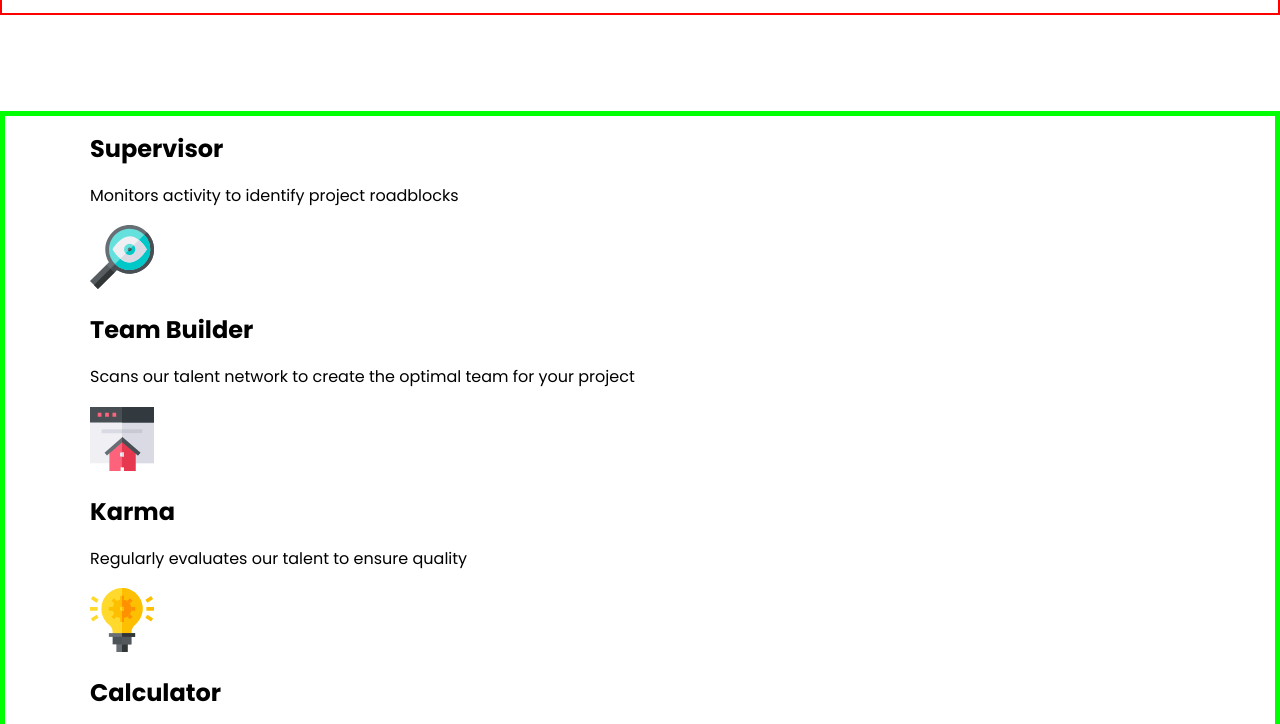
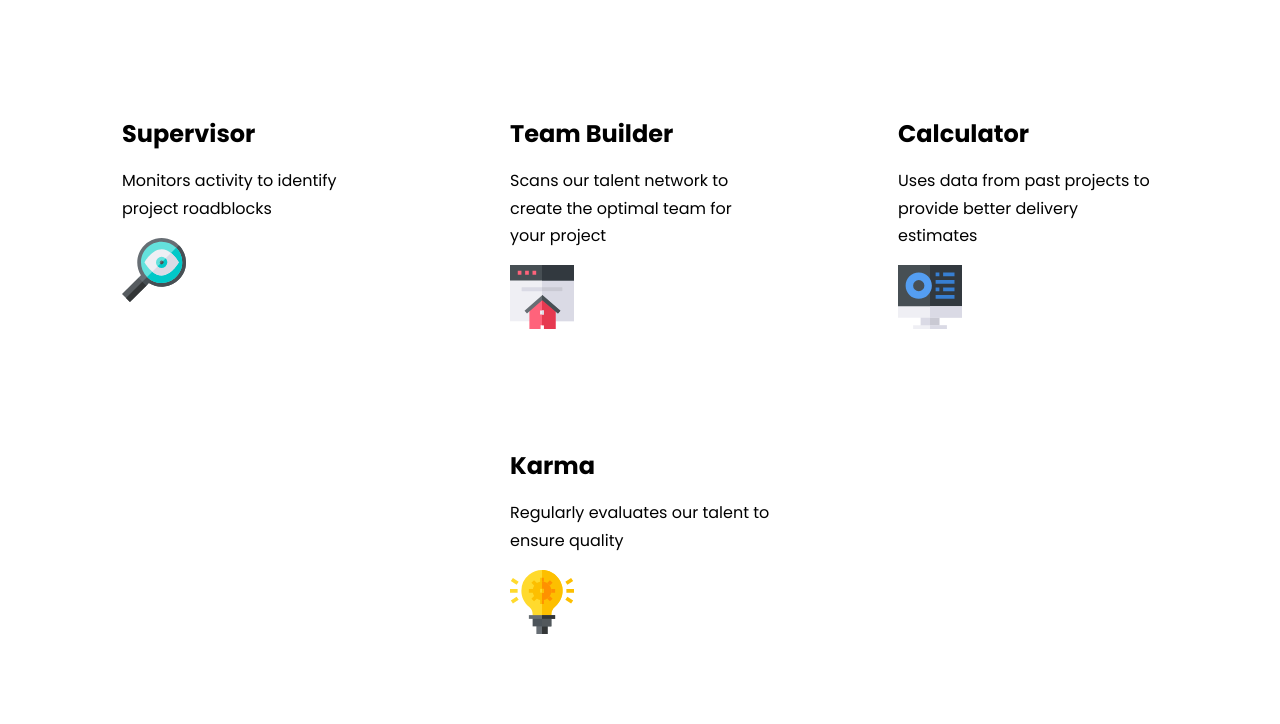
Before and after one commit to dCOMMICS/four-card-feature-section-master, a plain HTML site: page index.html in a window 1280 px wide. Shown: the part 269-993 px from the top of the page. After the commit the page ends 943 px from the top, so only its background shows below. Drawn offline with Linux system fonts and the light colour scheme.

Commit message:
initial commit

```diff
--- a/style.css
+++ b/style.css
@@ -76,10 +76,35 @@ h3{
 header{
     text-align: center;
     margin-block: 6rem;
-    border:2px solid red;
+    /* border:2px solid red; */
 
 }
 
-main{
+/* main{
     border: 5px solid lime;
+} */
+
+.layout-grid{
+    --gap: 4rem;
+    display: flex;
+    gap: var(--gap);
 }
+
+
+
+.layout-grid > * {
+    flex: 1;
+}
+
+.col{
+    display: flex;
+    flex-direction: column;
+    gap: 2rem;
+
+    /* border: 3px solid plum; */
+}
+
+.card{
+    padding: 2rem;
+    /* background: #efefef ; */
+}
```
